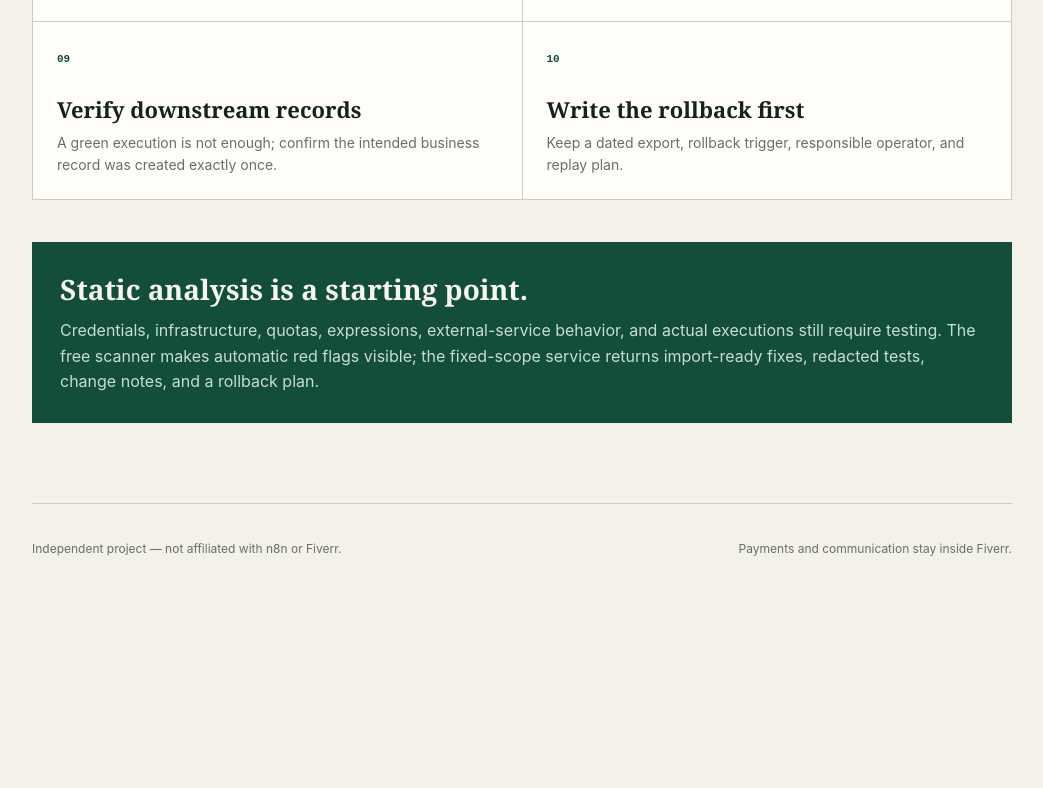
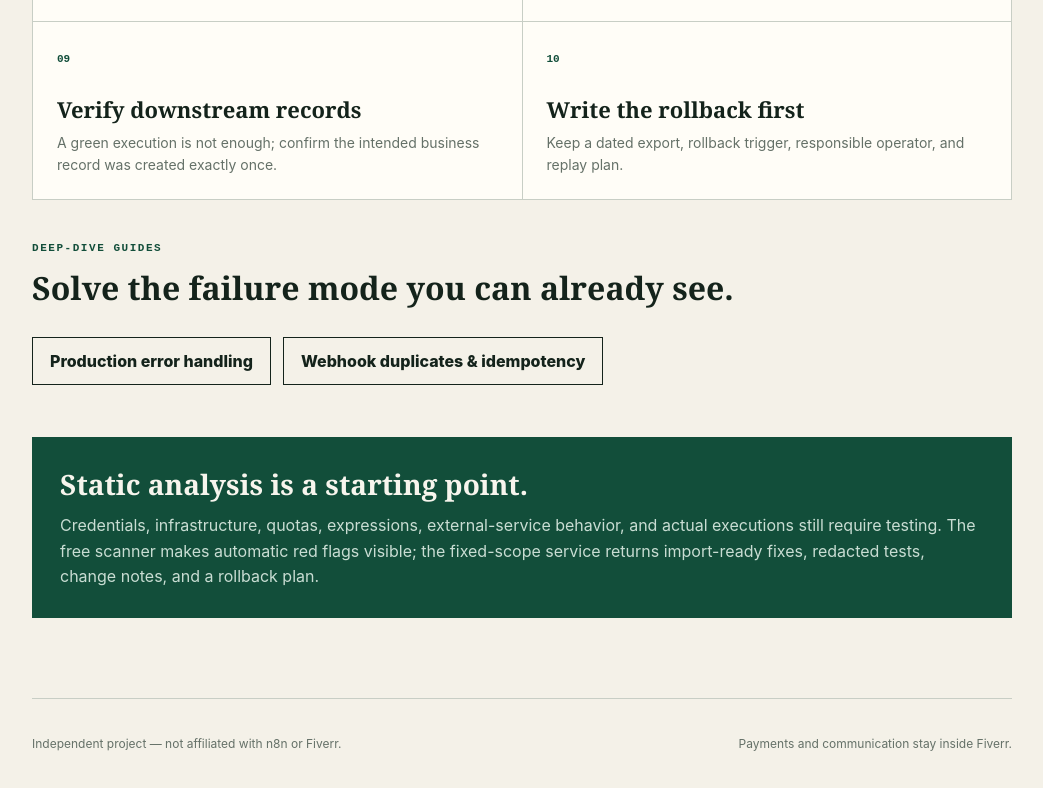
Before and after one commit to Y1susSlayerr/Y1susSlayerr.github.io, a plain HTML site: page index.html in a window 1280 px wide. Shown: the part 1308-2096 px from the top of the page, without its empty margins (118-1161 px from the left). Before the commit the page ends 1901 px from the top, so only its background shows below. Drawn offline with Linux system fonts and the light colour scheme.

Commit message:
Link reliability guides from homepage

```diff
--- a/index.html
+++ b/index.html
@@ -5,7 +5,7 @@
   <meta name="viewport" content="width=device-width, initial-scale=1">
   <title>n8n Workflow Reliability Checklist</title>
   <meta name="description" content="A practical ten-point checklist and free browser-only scanner for reviewing exported n8n workflows before production.">
-  <link rel="canonical" href="https://workflow-hardening-lab.yisuspablo.chatgpt.site/">
+  <link rel="canonical" href="https://y1susslayerr.github.io/">
   <meta property="og:title" content="n8n Workflow Reliability Checklist">
   <meta property="og:description" content="Review silent failures, retries, webhook exposure, secrets, duplicate events, and rollback readiness.">
   <meta property="og:type" content="website">
@@ -46,6 +46,7 @@
       <article><span>09</span><h2>Verify downstream records</h2><p>A green execution is not enough; confirm the intended business record was created exactly once.</p></article>
       <article><span>10</span><h2>Write the rollback first</h2><p>Keep a dated export, rollback trigger, responsible operator, and replay plan.</p></article>
     </section>
+    <section style="padding:42px 0 10px"><div class="eyebrow">DEEP-DIVE GUIDES</div><h2 style="font:600 32px Georgia,serif;margin:12px 0 18px">Solve the failure mode you can already see.</h2><div class="actions"><a class="button secondary" href="/n8n-error-handling.html">Production error handling</a><a class="button secondary" href="/n8n-webhook-duplicates.html">Webhook duplicates &amp; idempotency</a></div></section>
     <section class="boundary">
       <h2>Static analysis is a starting point.</h2>
       <p>Credentials, infrastructure, quotas, expressions, external-service behavior, and actual executions still require testing. The free scanner makes automatic red flags visible; the fixed-scope service returns import-ready fixes, redacted tests, change notes, and a rollback plan.</p>
```
